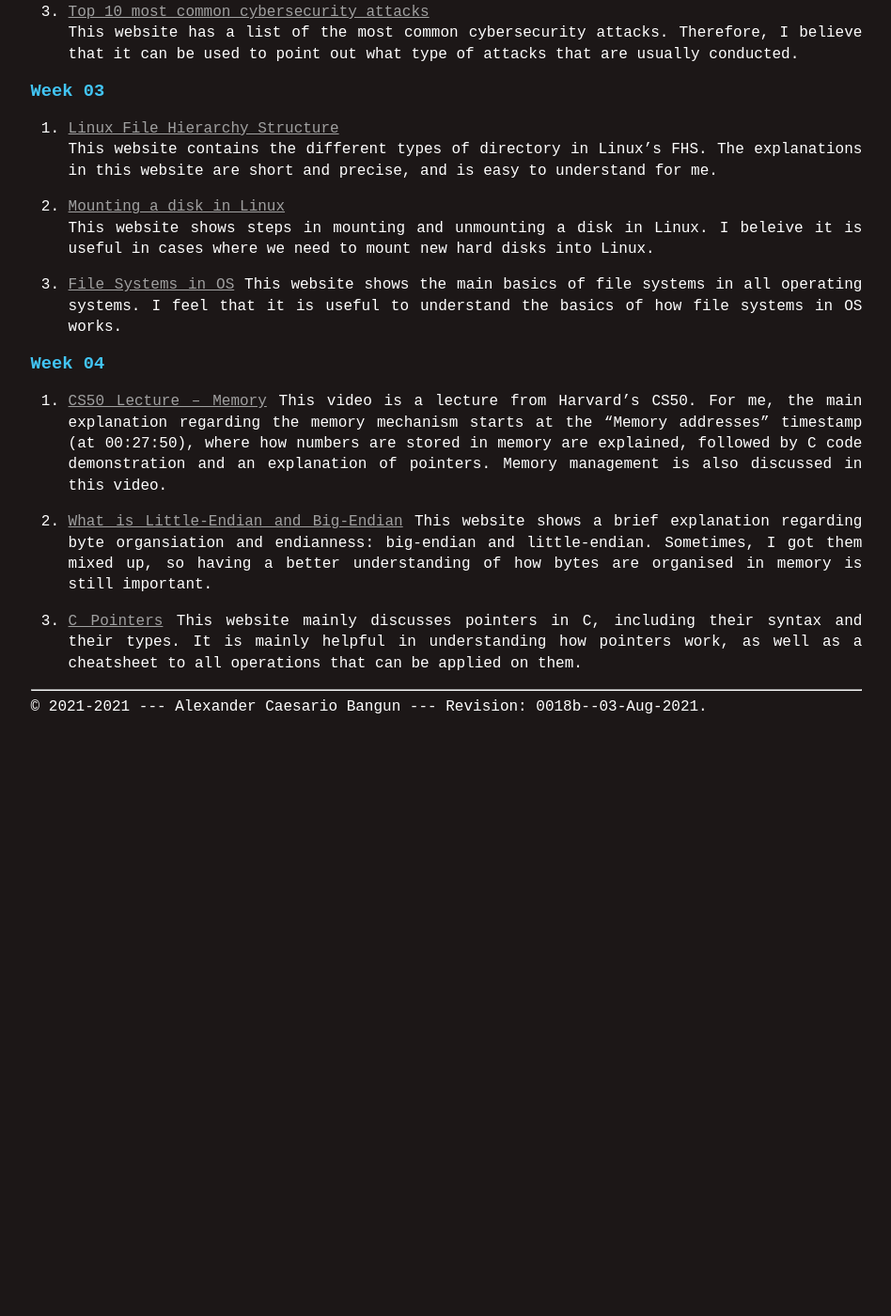
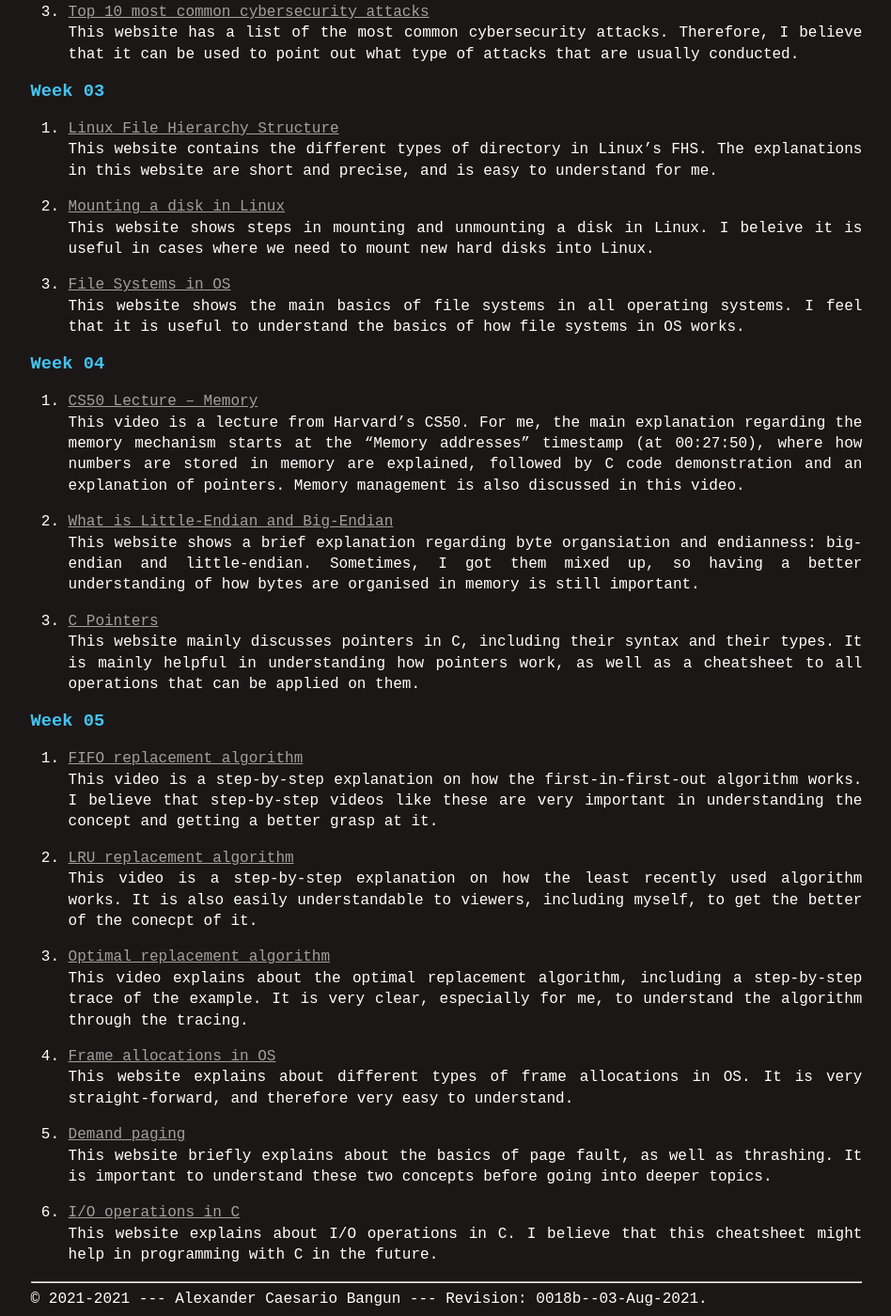
Before and after one commit to whenwe177/os212, a Jekyll site: the page built from links.md, in a window 1280 px wide and 1400 px high, scrolled down 996 px. Shown: the whole window at 94% size, without its empty margins (165-1113 px from the left). Built offline with Jekyll 4.4.1, drawn with Linux system fonts in a browser that asks for light colours; our own code applies the rules of GitHub Pages for plain Markdown files; before the commit the page ends 1766 px from its top, so only the background shows below that.

Commit message:
Week 05 asgs

```diff
--- a/TXT/myrank.txt
+++ b/TXT/myrank.txt
@@ -8,3 +8,6 @@ ZCZC W03 ahmadrafidev
 ZCZC W04 aldariaski
 ZCZC W04 alyazharr
 ZCZC W04 almiramaharani
+ZCZC W05 anantus
+ZCZC W05 ardanisar
+ZCZC W05 aryafchandra
--- a/links.md
+++ b/links.md
@@ -38,15 +38,34 @@ This website contains the different types of directory in Linux's FHS. The expla
 2. [Mounting a disk in Linux](https://www.makeuseof.com/tag/mounting-hard-disks-partitions-using-linux-command-line/)<br>
 This website shows steps in mounting and unmounting a disk in Linux. I beleive it is useful in cases where we need to mount new hard disks into Linux.
 
-3. [File Systems in OS](https://www.geeksforgeeks.org/file-systems-in-operating-system/)
+3. [File Systems in OS](https://www.geeksforgeeks.org/file-systems-in-operating-system/)<br>
 This website shows the main basics of file systems in all operating systems. I feel that it is useful to understand the basics of how file systems in OS works.
 
 ### Week 04
-1. [CS50 Lecture -- Memory](https://www.youtube.com/watch?v=Fa6Jq0Iue3U&t=1670s)
+1. [CS50 Lecture -- Memory](https://www.youtube.com/watch?v=Fa6Jq0Iue3U&t=1670s)<br>
 This video is a lecture from Harvard's CS50. For me, the main explanation regarding the memory mechanism starts at the "Memory addresses" timestamp (at 00:27:50), where how numbers are stored in memory are explained, followed by C code demonstration and an explanation of pointers. Memory management is also discussed in this video.
 
-2. [What is Little-Endian and Big-Endian](https://www.section.io/engineering-education/what-is-little-endian-and-big-endian/)
+2. [What is Little-Endian and Big-Endian](https://www.section.io/engineering-education/what-is-little-endian-and-big-endian/)<br>
 This website shows a brief explanation regarding byte organsiation and endianness: big-endian and little-endian. Sometimes, I got them mixed up, so having a better understanding of how bytes are organised in memory is still important.
 
-3. [C Pointers](https://www.guru99.com/c-pointers.html)
+3. [C Pointers](https://www.guru99.com/c-pointers.html)<br>
 This website mainly discusses pointers in C, including their syntax and their types. It is mainly helpful in understanding how pointers work, as well as a cheatsheet to all operations that can be applied on them.
+
+### Week 05
+1. [FIFO replacement algorithm](https://www.youtube.com/watch?v=FWoMSiMep80)<br>
+This video is a step-by-step explanation on how the first-in-first-out algorithm works. I believe that step-by-step videos like these are very important in understanding the concept and getting a better grasp at it.
+
+2. [LRU replacement algorithm](https://www.youtube.com/watch?v=u23ROrlSK_g&t=524s)<br>
+This video is a step-by-step explanation on how the least recently used algorithm works. It is also easily understandable to viewers, including myself, to get the better of the conecpt of it.
+
+3. [Optimal replacement algorithm](https://www.youtube.com/watch?v=jeJIKKQcqpU&t=15s)<br>
+This video explains about the optimal replacement algorithm, including a step-by-step trace of the example. It is very clear, especially for me, to understand the algorithm through the tracing.
+
+4. [Frame allocations in OS](https://www.i2tutorials.com/os-introduction/os-allocation-of-frames-in-os/)<br>
+This website explains about different types of frame allocations in OS. It is very straight-forward, and therefore very easy to understand.
+
+5. [Demand paging](https://www.javatpoint.com/os-demand-paging)<br>
+This website briefly explains about the basics of page fault, as well as thrashing. It is important to understand these two concepts before going into deeper topics.
+
+6. [I/O operations in C](https://www.tutorialspoint.com/cprogramming/c_file_io.htm)<br>
+This website explains about I/O operations in C. I believe that this cheatsheet might help in programming with C in the future.
```
Also changed, not shown: 5 other files.
